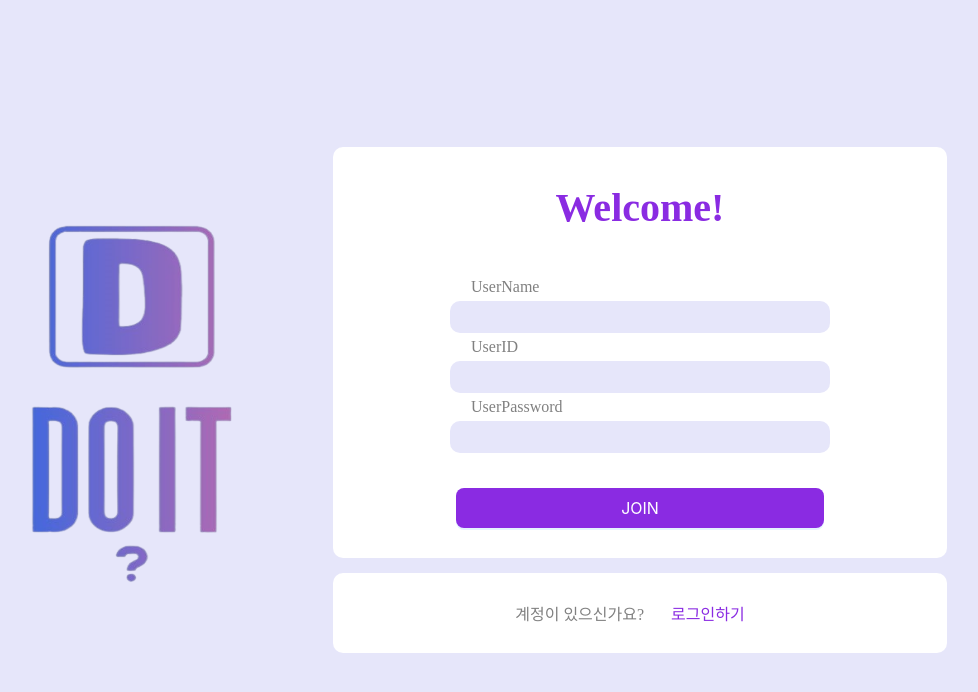
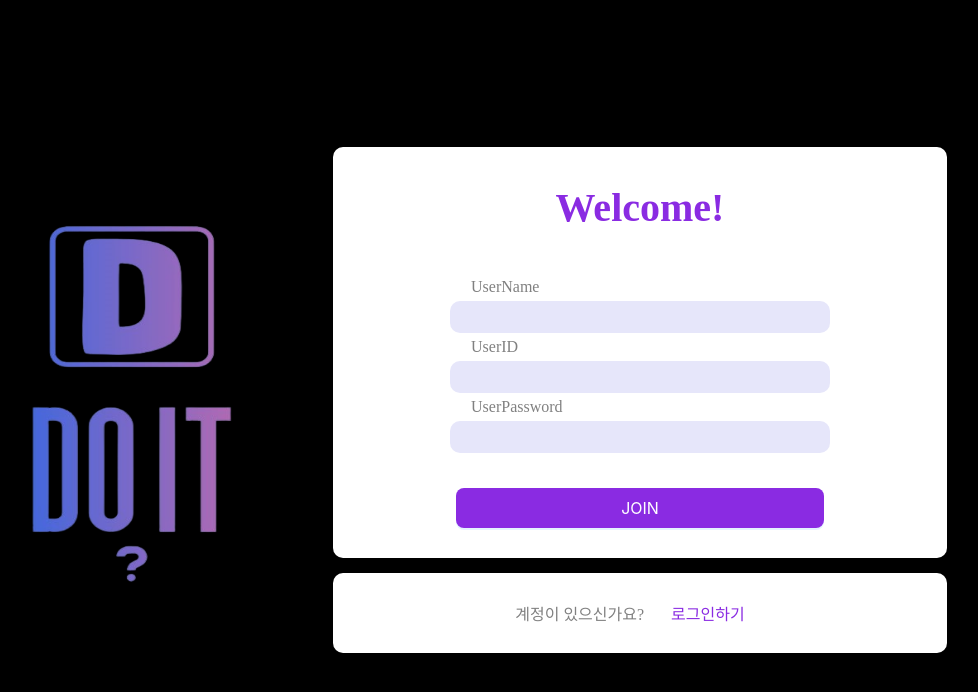
Before and after one commit to shimmins/ToDoList, a React (Create React App) app in the folder to-do-list/: page / in a window 1280 px wide. Shown: the top 692 px of the page, without its empty margins (125-1103 px from the left). Built offline with nearby package versions, Linux system fonts and the light colour scheme.

Commit message:
Update Join.tsx

```diff
--- a/to-do-list/src/pages/join/Join.tsx
+++ b/to-do-list/src/pages/join/Join.tsx
@@ -51,7 +51,7 @@ export function Join() {
         flexDirection: "row",
         justifyContent: "center",
         alignItems: "center",
-        backgroundColor: "	#E6E6FA",
+        backgroundColor: "	black",
         height: "100vh",
         width: "100%",
       }}
```
